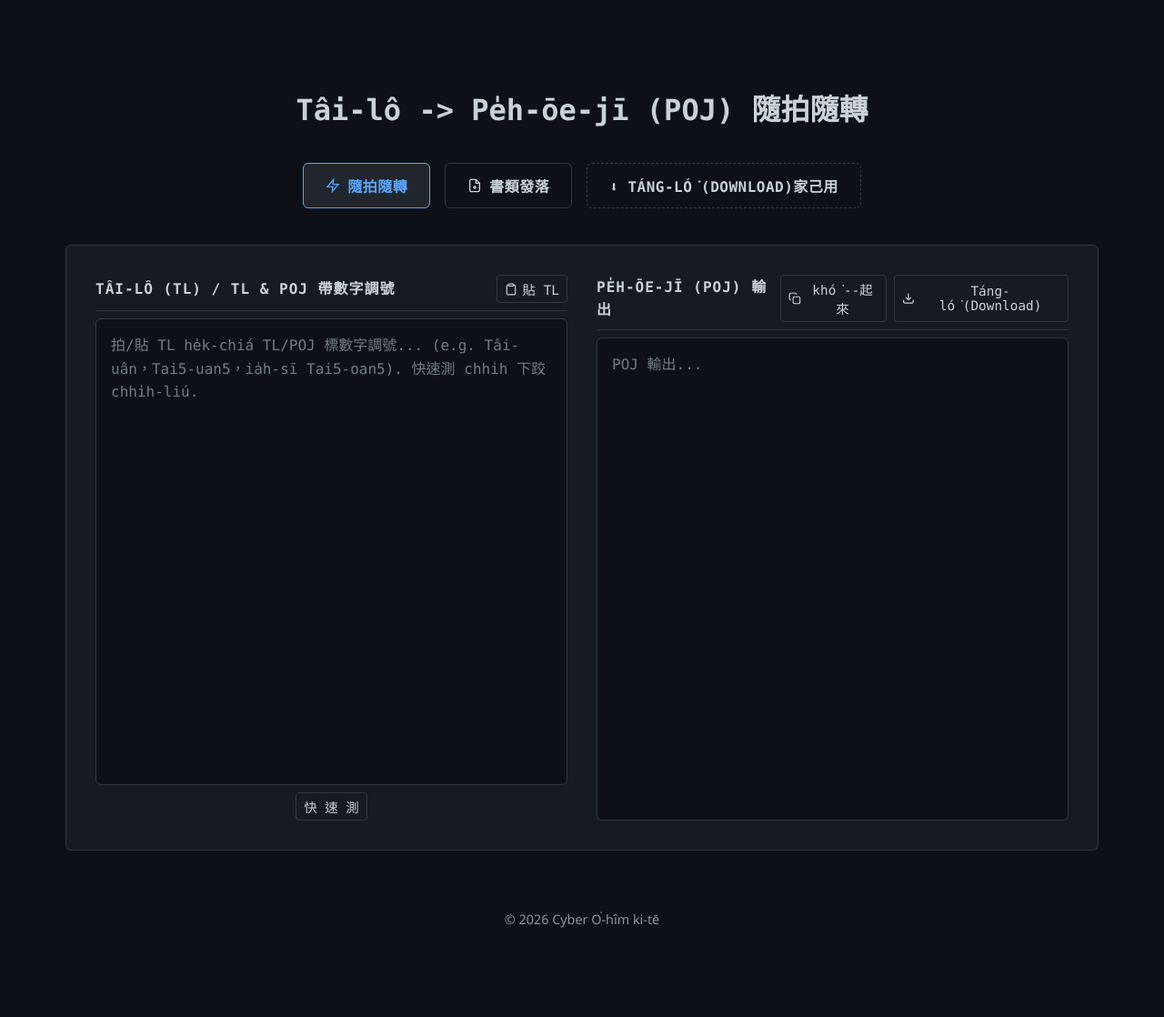
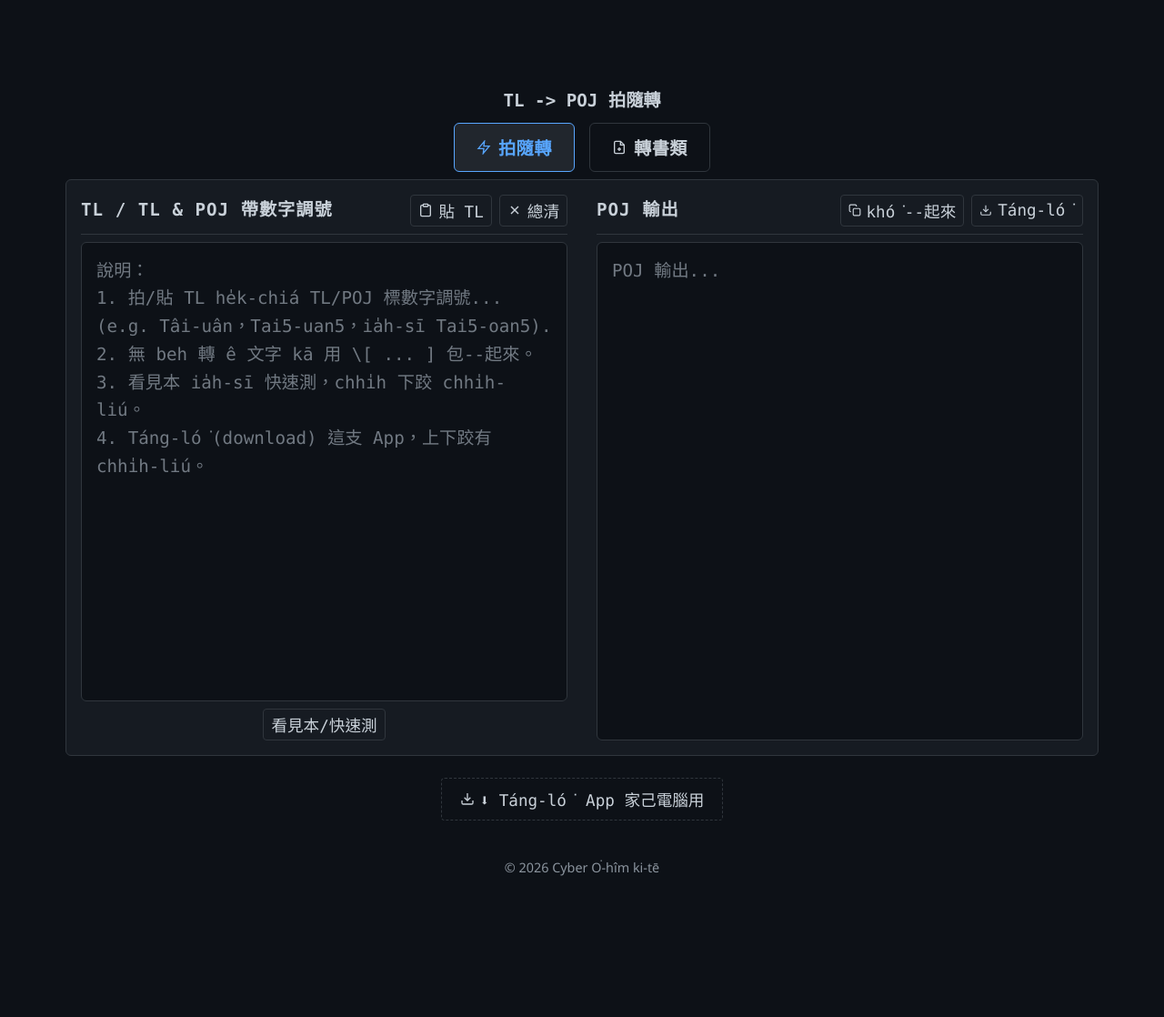
Before and after one commit to CyberOoHim/CyberOoHim.github.io, a Jekyll site: the page built from pages/tl_poj_converter.html, in a window 1280 px wide. Shown: the whole page at 91% size. Built offline with Jekyll 4.4.1, drawn with Linux system fonts in a browser that asks for light colours; after the commit the page ends 1061 px from its top, so only the background shows below that.

Commit message:
feat: Add new real-time TL to POJ converter page.

```diff
--- a/pages/tl_poj_converter.html
+++ b/pages/tl_poj_converter.html
@@ -52,7 +52,7 @@
             margin: 0 auto;
             display: flex;
             flex-direction: column;
-            gap: var(--spacing-md);
+            gap: var(--spacing-xs);
         }
 
         header {
@@ -62,7 +62,7 @@
 
         h1 {
             font-family: var(--font-mono);
-            font-size: 2rem;
+            font-size: 1.2rem;
             margin-bottom: 0;
             color: var(--text-primary);
         }
@@ -71,7 +71,7 @@
         .tabs {
             display: flex;
             gap: var(--spacing-sm);
-            margin-bottom: var(--spacing-xs);
+            margin-bottom: 0;
             justify-content: center;
         }
 
@@ -83,7 +83,7 @@
             border-radius: 6px;
             cursor: pointer;
             font-family: var(--font-mono);
-            font-size: 1rem;
+            font-size: 1.2rem;
             font-weight: 600;
             text-transform: uppercase;
             letter-spacing: 0.5px;
@@ -111,7 +111,7 @@
             background: var(--bg-secondary);
             border: 1px solid var(--border-color);
             border-radius: 6px;
-            padding: var(--spacing-md);
+            padding: var(--spacing-sm);
         }
 
         .panel.active {
@@ -133,6 +133,46 @@
             }
         }
 
+        /* Handset Vertical Optimization */
+        @media (max-width: 480px) {
+            body {
+                padding: var(--spacing-sm);
+                /* Reduce body padding */
+            }
+
+            .container {
+                gap: 0.25rem;
+                /* Tighter vertical gaps */
+            }
+
+            h1 {
+                font-size: 1.1rem;
+                /* Slightly smaller title */
+            }
+
+            .tab-btn {
+                padding: 0.5rem 1rem;
+                /* Smaller tabs */
+                font-size: 1rem;
+            }
+
+            .toolbar {
+                flex-wrap: wrap;
+                /* Allow toolbar items to wrap if needed */
+                gap: 0.5rem;
+            }
+
+            .toolbar label {
+                font-size: 1rem;
+            }
+
+            textarea {
+                font-size: 1.2rem;
+                /* Slightly smaller text for mobile readability */
+                padding: 0.75rem;
+            }
+        }
+
         .text-area-container {
             display: flex;
             flex-direction: column;
@@ -151,7 +191,7 @@
 
         .toolbar label {
             font-family: var(--font-mono);
-            font-size: 1rem;
+            font-size: 1.2rem;
             color: var(--text-primary);
             text-transform: uppercase;
             letter-spacing: 1px;
@@ -163,8 +203,9 @@
             border: 1px solid var(--border-color);
             border-radius: 4px;
             padding: 4px 8px;
+            padding: 4px 8px;
             font-family: var(--font-mono);
-            font-size: 0.9rem;
+            font-size: 1.1rem;
             cursor: pointer;
             color: var(--text-primary);
             display: flex;
@@ -187,7 +228,7 @@
             resize: none;
             font-family: var(--font-mono);
             /* Monospace is good for this */
-            font-size: 1.1rem;
+            font-size: 1.4rem;
             line-height: 1.6;
             outline: none;
             width: 100%;
@@ -206,7 +247,7 @@
         input::placeholder {
             color: var(--text-secondary);
             opacity: 0.8;
-            font-size: 1rem;
+            font-size: 1.2rem;
         }
 
         /* File Mode Styles */
@@ -231,15 +272,14 @@
         .file-drop-zone p {
             color: var(--text-primary);
             font-family: var(--font-mono);
-            font-size: 1.1rem;
+            font-size: 1.4rem;
             margin-bottom: var(--spacing-xs);
         }
 
         .btn {
-            display: inline-block;
             padding: 10px 20px;
             font-family: var(--font-mono);
-            font-size: 1rem;
+            font-size: 1.1rem;
             font-weight: 600;
             border-radius: 6px;
             cursor: pointer;
@@ -279,8 +319,6 @@
         <div class="tabs">
             <button class="tab-btn active" onclick="switchMode('realtime')" id="ui-tab-realtime"></button>
             <button class="tab-btn" onclick="switchMode('file')" id="ui-tab-file"></button>
-            <button class="tab-btn" id="ui-btn-download-offline" onclick="downloadCleanVersion()"
-                style="border-style: dashed;"></button>
         </div>
 
         <!-- Real-time Panel -->
@@ -289,8 +327,9 @@
                 <div class="text-area-container">
                     <div class="toolbar">
                         <label for="rt-input" id="ui-label-input"></label>
+                        <div style="display: flex; gap: 0.5rem; align-items: center;">
                             <button class="tool-btn" onclick="pasteFromClipboard('rt-input')">
-                            <svg width="14" height="14" viewBox="0 0 24 24" fill="none" stroke="currentColor"
+                                <svg width="16" height="16" viewBox="0 0 24 24" fill="none" stroke="currentColor"
                                     stroke-width="2">
                                     <path d="M16 4h2a2 2 0 0 1 2 2v14a2 2 0 0 1-2 2H6a2 2 0 0 1-2-2V6a2 2 0 0 1 2-2h2">
                                     </path>
@@ -298,6 +337,15 @@
                                 </svg>
                                 <span id="ui-btn-paste"></span>
                             </button>
+                            <button class="tool-btn" onclick="clearInput('rt-input')">
+                                <svg width="16" height="16" viewBox="0 0 24 24" fill="none" stroke="currentColor"
+                                    stroke-width="2">
+                                    <line x1="18" y1="6" x2="6" y2="18"></line>
+                                    <line x1="6" y1="6" x2="18" y2="18"></line>
+                                </svg>
+                                <span id="ui-btn-clear"></span>
+                            </button>
+                        </div>
                     </div>
                     <textarea id="rt-input" placeholder="" spellcheck="false"></textarea>
                     <button class="tool-btn" id="ui-btn-quick-test" onclick="injectTestText()"
@@ -338,7 +386,14 @@
                 <p style="color: var(--text-secondary); font-size: 0.9rem; margin: 1rem 0;" id="ui-drop-or"></p>
                 <input type="file" id="fileInput" accept=".txt,.html,.md" style="display: none;">
                 <button class="btn" onclick="document.getElementById('fileInput').click()"
-                    id="ui-btn-choose-file"></button>
+                    style="display: inline-flex; align-items: center; gap: 8px;">
+                    <svg width="16" height="16" viewBox="0 0 24 24" fill="none" stroke="currentColor" stroke-width="2">
+                        <path d="M21 15v4a2 2 0 0 1-2 2H5a2 2 0 0 1-2-2v-4"></path>
+                        <polyline points="17 8 12 3 7 8"></polyline>
+                        <line x1="12" y1="3" x2="12" y2="15"></line>
+                    </svg>
+                    <span id="ui-btn-choose-file"></span>
+                </button>
             </div>
 
             <div id="fileOutputSection" style="display: none;">
@@ -368,6 +423,18 @@
             </div>
         </div>
 
+        <div style="text-align: center; margin-top: var(--spacing-sm);">
+            <button class="tool-btn" id="ui-btn-download-offline" onclick="downloadCleanVersion()"
+                style="padding: 10px 20px; display: inline-flex; border-style: dashed;">
+                <svg width="16" height="16" viewBox="0 0 24 24" fill="none" stroke="currentColor" stroke-width="2">
+                    <path d="M21 15v4a2 2 0 0 1-2 2H5a2 2 0 0 1-2-2v-4"></path>
+                    <polyline points="7 10 12 15 17 10"></polyline>
+                    <line x1="12" y1="15" x2="12" y2="3"></line>
+                </svg>
+                <span id="ui-btn-download-offline-text"></span>
+            </button>
+        </div>
+
         <footer
             style="text-align: center; margin-top: var(--spacing-md); color: var(--text-secondary); font-size: 0.9rem;">
             <p id="ui-footer"></p>
@@ -377,27 +444,32 @@
     <script>
         // --- UI Constants ---
         const UI_STRINGS = {
-            title: "Tâi-lô -> Pe̍h-ōe-jī (POJ) 隨拍隨轉",
+            title: "TL -> POJ 拍隨轉",
             tabs: {
-                realtime: "隨拍隨轉",
-                file: "書類發落"
+                realtime: "拍隨轉",
+                file: "轉書類"
             },
             labels: {
-                input: "Tâi-lô (TL) / TL & POJ 帶數字調號",
-                output: "Pe̍h-ōe-jī (POJ) 輸出",
+                input: "TL / TL & POJ 帶數字調號",
+                output: "POJ 輸出",
                 result: "轉換結果"
             },
             buttons: {
                 paste: "貼 TL",
                 copy: "khó͘--起來",
-                download: "Táng-ló͘(Download)",
-                chooseFile: "Ap-ló͘(Upload) 書類",
+                download: "Táng-ló͘",
+                chooseFile: "Ap-ló͘ 書類",
                 copied: "khó͘ 好--ah!",
-                quickTest: "快 速 測",
-                downloadOffline: "⬇ Táng-ló͘(Download)家己用"
+                quickTest: "看見本/快速測",
+                downloadOffline: "⬇ Táng-ló͘ App 家己電腦用",
+                clear: "總清"
             },
             placeholders: {
-                input: "拍/貼 TL he̍k-chiá TL/POJ 標數字調號... (e.g. Tâi-uân，Tai5-uan5，ia̍h-sī Tai5-oan5). 快速測 chhi̍h 下跤 chhi̍h-liú.",
+                input: `說明：
+1. 拍/貼 TL he̍k-chiá TL/POJ 標數字調號...(e.g. Tâi-uân，Tai5-uan5，ia̍h-sī Tai5-oan5).
+2. 無 beh 轉 ê 文字 kā 用 \\[ ... ] 包--起來。
+3. 看見本 ia̍h-sī 快速測，chhi̍h 下跤 chhi̍h-liú。
+4. Táng-ló͘(download) 這支 App，上下跤有 chhi̍h-liú。`,
                 output: "POJ 輸出...",
                 preview: "輸出會 tī chia..."
             },
@@ -1030,8 +1134,25 @@
                 // Tonemark position tests (ua->oa, ue->oe)
                 { in: "tuà", out: "tòa" }, // TL tuà (live) -> POJ tòa
                 { in: "kué", out: "kóe" }, // TL kué (rice pudding) -> POJ kóe
-                { in: "suí", out: "suí" }, // TL suí (pretty) -> POJ suí (no change, tone on u)
-                { in: "uá", out: "òa" } // TL uá (lean) -> POJ òa
+                { in: "suí", out: "súi" }, // TL suí (pretty) -> POJ súi (no change, tone on u)
+                { in: "uá", out: "óa" }, // TL uá (lean) -> POJ óa
+
+                // Tone 4 vs 8 Rules
+                { in: "a4", out: "a4" },   // TL a4 (no stop)
+                { in: "a8", out: "a8" },   // TL a8 (no stop)
+                { in: "ah4", out: "ah" },  // TL ah4 (stop)
+                { in: "ah8", out: "a̍h" },   // TL ah8 (stop)
+
+                // Escape syntax tests
+                { in: "ts\\[ts]ts", out: "chtsch" },  // Edge case: \[ts] preserved, bare ts converted
+
+                // English False Positives (Escaped)
+                { in: "\\[cats]", out: "cats" },
+                { in: "Read a \\[book]", out: "Read a book" },
+                { in: "\\[Google]", out: "Google" },
+                { in: "\\[Blue] sky", out: "Blue sky" },
+                { in: "\\[Singing]", out: "Singing" },
+                { in: "\\[Wiki]", out: "Wiki" }
             ];
 
             tests.forEach(t => {
```
Also changed, not shown: other parts of pages/tl_poj_converter.html (+46 -14 lines). Lines whose indentation alone changed are shown as unchanged.
